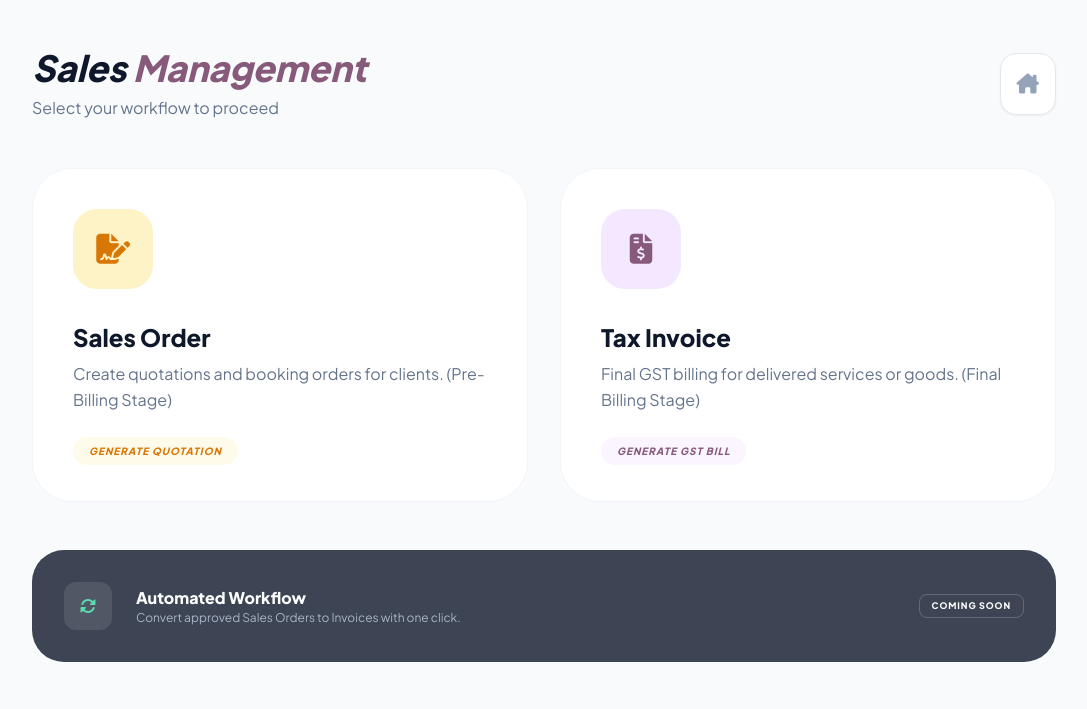
After one commit to careatc1-pixel/A-SmartERP, a Flask app: page /sales/hub in a window 1280 px wide. The commit adds this page. Shown: the top 709 px of the page, without its empty margins (96-1183 px from the left). Run offline with Flask 3, Linux system fonts and the light colour scheme; the visitor is signed in with stand-in values (Sample User, id 1); data that the repository does not hold is empty; some libraries are stand-ins or nearby versions.

Commit message:
Invoicing-ERP-Reset-Thu 04/16/2026-22:35:54.16

```diff
--- a/app.py
+++ b/app.py
@@ -17,7 +17,7 @@ if DB_URL.startswith("postgres://"):
 app.config.update(
     SQLALCHEMY_DATABASE_URI=DB_URL,
     SQLALCHEMY_TRACK_MODIFICATIONS=False,
-    SECRET_KEY='ATHARV_ERP_V10_SALES_ORDER' # Key updated for new model
+    SECRET_KEY='ATHARV_ERP_V11_SALES_HUB' # Updated for Sales Hub deployment
 )
 
 db = SQLAlchemy(app)
@@ -59,14 +59,13 @@ class SaleInvoice(db.Model):
     status = db.Column(db.String(20), default='Paid')
     date = db.Column(db.DateTime, default=datetime.utcnow)
 
-# --- NEW MODEL: SALES ORDER ---
 class SalesOrder(db.Model):
     id = db.Column(db.Integer, primary_key=True)
     user_id = db.Column(db.Integer, db.ForeignKey('user.id'))
     so_no = db.Column(db.String(50), unique=True)
     client_name = db.Column(db.String(100))
     total_amount = db.Column(db.Float)
-    status = db.Column(db.String(20), default='Confirmed') # Confirmed, Invoiced
+    status = db.Column(db.String(20), default='Confirmed')
     date = db.Column(db.DateTime, default=datetime.utcnow)
 
 class PurchaseInvoice(db.Model):
@@ -135,10 +134,17 @@ def accounting():
     }
     return render_template('accounting.html', stats=stats, name=current_user.username)
 
+# --- NAYA ROUTE: SALES HUB (Sub-Menu) ---
+@app.route('/sales/hub')
+@login_required
+def sales_hub():
+    # Fetch count of confirmed SO for the dashboard feel
+    so_count = SalesOrder.query.filter_by(user_id=current_user.id, status='Confirmed').count()
+    return render_template('sales_hub.html', so_count=so_count, name=current_user.username)
+
 @app.route('/reports')
 @login_required
 def reports():
-    # Fetching both Sales Order and Invoices for the Reports View
     sales = SaleInvoice.query.filter_by(user_id=current_user.id).order_by(SaleInvoice.date.desc()).all()
     orders = SalesOrder.query.filter_by(user_id=current_user.id).order_by(SalesOrder.date.desc()).all()
     return render_template('reports.html', sales=sales, orders=orders, name=current_user.username)
@@ -149,7 +155,6 @@ def new_sales():
     products = Product.query.filter_by(user_id=current_user.id).all()
     return render_template('sales_form.html', products=products)
 
-# --- NAYA ROUTE: SALES ORDER FORM ---
 @app.route('/sales/order/new')
 @login_required
 def new_sales_order():
@@ -179,7 +184,6 @@ def save_sale():
         db.session.rollback()
         return jsonify({"status": "error", "message": str(e)}), 400
 
-# --- NAYA API: SAVE SALES ORDER ---
 @app.route('/api/save-so', methods=['POST'])
 @login_required
 def save_so():
--- a/templates/accounting.html
+++ b/templates/accounting.html
@@ -100,13 +100,13 @@
 
         <div class="max-w-6xl mx-auto grid grid-cols-1 md:grid-cols-2 lg:grid-cols-3 gap-8 text-left">
 
-            <div onclick="window.location.href='/sales/new'" class="module-card group">
+            <div onclick="window.location.href='/sales/hub'" class="module-card group">
                 <div class="icon-wrapper bg-sales">
                     <i class="fa-solid fa-chart-line"></i>
                 </div>
                 <div>
                     <h4 class="text-xl font-bold text-slate-900">Sales</h4>
-                    <p class="text-sm text-slate-500 font-medium">Generate & Track Invoices</p>
+                    <p class="text-sm text-slate-500 font-medium">Manage Orders & Invoices</p>
                 </div>
             </div>
 
--- /dev/null
+++ b/templates/sales_hub.html
@@ -0,0 +1,64 @@
+<!DOCTYPE html>
+<html lang="en">
+<head>
+    <meta charset="UTF-8">
+    <meta name="viewport" content="width=device-width, initial-scale=1.0">
+    <title>Sales Hub | A-SmartERP</title>
+    <script src="https://cdn.tailwindcss.com"></script>
+    <link rel="stylesheet" href="https://cdnjs.cloudflare.com/ajax/libs/font-awesome/6.5.0/css/all.min.css">
+    <style>
+        @import url('https://fonts.googleapis.com/css2?family=Plus+Jakarta+Sans:wght@400;600;800&display=swap');
+        body { font-family: 'Plus Jakarta Sans', sans-serif; background: #f8fafc; }
+        .option-card { transition: all 0.3s cubic-bezier(0.4, 0, 0.2, 1); }
+        .option-card:hover { transform: translateY(-10px); box-shadow: 0 30px 50px -12px rgba(0,0,0,0.1); }
+    </style>
+</head>
+<body class="p-6 md:p-12">
+
+    <div class="max-w-5xl mx-auto">
+        <div class="flex items-center justify-between mb-12">
+            <div>
+                <h1 class="text-4xl font-black text-slate-900 italic">Sales <span class="text-[#875A7B]">Management</span></h1>
+                <p class="text-slate-500 font-medium mt-2">Select your workflow to proceed</p>
+            </div>
+            <a href="/accounting" class="bg-white border p-4 rounded-2xl text-slate-400 hover:text-slate-900 transition-all shadow-sm">
+                <i class="fa-solid fa-house-chimney text-xl"></i>
+            </a>
+        </div>
+
+        <div class="grid grid-cols-1 md:grid-cols-2 gap-8">
+            <div onclick="window.location.href='/sales/order/new'" class="option-card bg-white p-10 rounded-[2.5rem] border border-slate-100 cursor-pointer group">
+                <div class="w-20 h-20 bg-amber-100 text-amber-600 rounded-3xl flex items-center justify-center text-3xl mb-8 group-hover:bg-amber-500 group-hover:text-white transition-all">
+                    <i class="fa-solid fa-file-signature"></i>
+                </div>
+                <h3 class="text-2xl font-extrabold text-slate-900 mb-2">Sales Order</h3>
+                <p class="text-slate-500 leading-relaxed mb-6">Create quotations and booking orders for clients. (Pre-Billing Stage)</p>
+                <span class="text-[10px] font-black uppercase tracking-widest text-amber-600 bg-amber-50 px-4 py-2 rounded-full italic">Generate Quotation</span>
+            </div>
+
+            <div onclick="window.location.href='/sales/new'" class="option-card bg-white p-10 rounded-[2.5rem] border border-slate-100 cursor-pointer group">
+                <div class="w-20 h-20 bg-purple-100 text-[#875A7B] rounded-3xl flex items-center justify-center text-3xl mb-8 group-hover:bg-[#875A7B] group-hover:text-white transition-all">
+                    <i class="fa-solid fa-file-invoice-dollar"></i>
+                </div>
+                <h3 class="text-2xl font-extrabold text-slate-900 mb-2">Tax Invoice</h3>
+                <p class="text-slate-500 leading-relaxed mb-6">Final GST billing for delivered services or goods. (Final Billing Stage)</p>
+                <span class="text-[10px] font-black uppercase tracking-widest text-[#875A7B] bg-purple-50 px-4 py-2 rounded-full italic">Generate GST Bill</span>
+            </div>
+        </div>
+
+        <div class="mt-12 p-8 bg-slate-900 rounded-[2rem] text-white flex justify-between items-center opacity-80">
+            <div class="flex items-center gap-6">
+                <div class="w-12 h-12 bg-white/10 rounded-xl flex items-center justify-center text-emerald-400">
+                    <i class="fa-solid fa-rotate"></i>
+                </div>
+                <div>
+                    <h4 class="font-bold">Automated Workflow</h4>
+                    <p class="text-xs text-slate-400">Convert approved Sales Orders to Invoices with one click.</p>
+                </div>
+            </div>
+            <span class="text-[9px] font-bold border border-white/20 px-3 py-1 rounded-lg uppercase tracking-widest">Coming Soon</span>
+        </div>
+    </div>
+
+</body>
+</html>
```
